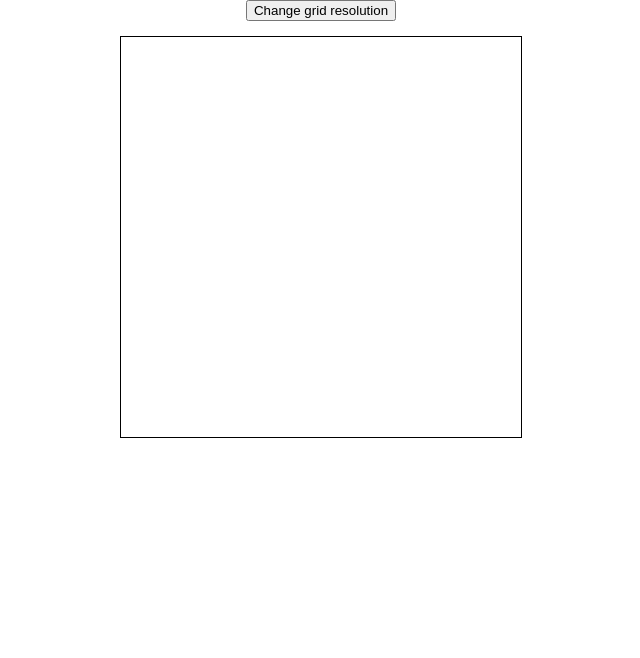
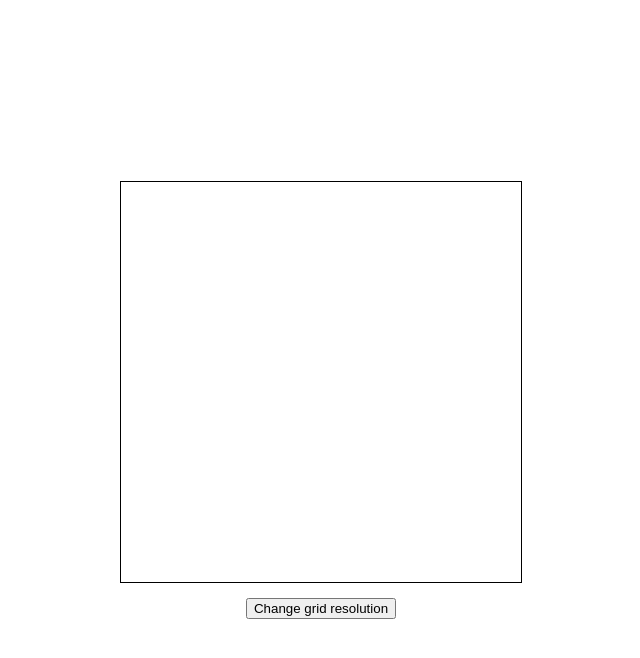
Before and after one commit to willcote/etch-a-sketch, a plain HTML site: page index.html in a window 1280 px wide. Shown: the whole page, without its empty margins (319-959 px from the left). Drawn offline with Linux system fonts and the light colour scheme.

Commit message:
Update app layout

```diff
--- a/index.html
+++ b/index.html
@@ -10,8 +10,8 @@
   </head>
   <body>
     <div class="app">
+      <div class="grid-container"></div>
       <button class="change-resolution-button">Change grid resolution</button>
-      <div class="grid-container"></div>
     </div>
   </body>
 </html>
--- a/style.css
+++ b/style.css
@@ -8,12 +8,12 @@ body,
 .app {
   display: flex;
   flex-direction: column;
-  /* justify-content: center; */
+  justify-content: center;
   align-items: center;
 }
 
 .change-resolution-button {
-  margin-bottom: 15px;
+  margin: 15px 0 0 0;
 }
 
 .grid-container {
```
